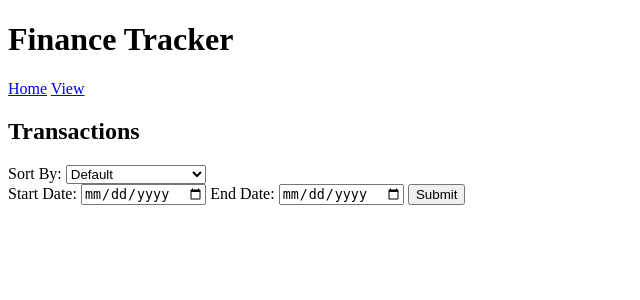
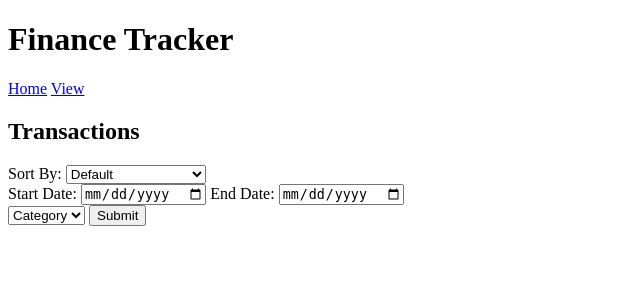
Before and after one commit to Lin-Ian/Finance-Tracker, a Flask app: page /view in a window 1280 px wide. Shown: the top 300 px of the page, without its empty margins (0-640 px from the left). Run offline with Flask 3, Linux system fonts and the light colour scheme; data that the repository does not hold is empty; some libraries are stand-ins or nearby versions.

Commit message:
Add category field for filtering

```diff
--- a/templates/view.html
+++ b/templates/view.html
@@ -24,6 +24,13 @@
         <input type="date" id="start_date" name="start_date">
         <label for="start_date">End Date:</label>
         <input type="date" id="end_date" name="end_date">
+        <br>
+        <select name="category">
+            <option value="" disabled selected>Category</option>
+            {% for category in categories %}
+                <option value="{{category[0]}}">{{category[0]}}</option>
+            {% endfor %}
+        </select>
         <input type="submit" value="Submit">
     </form>
 
```
